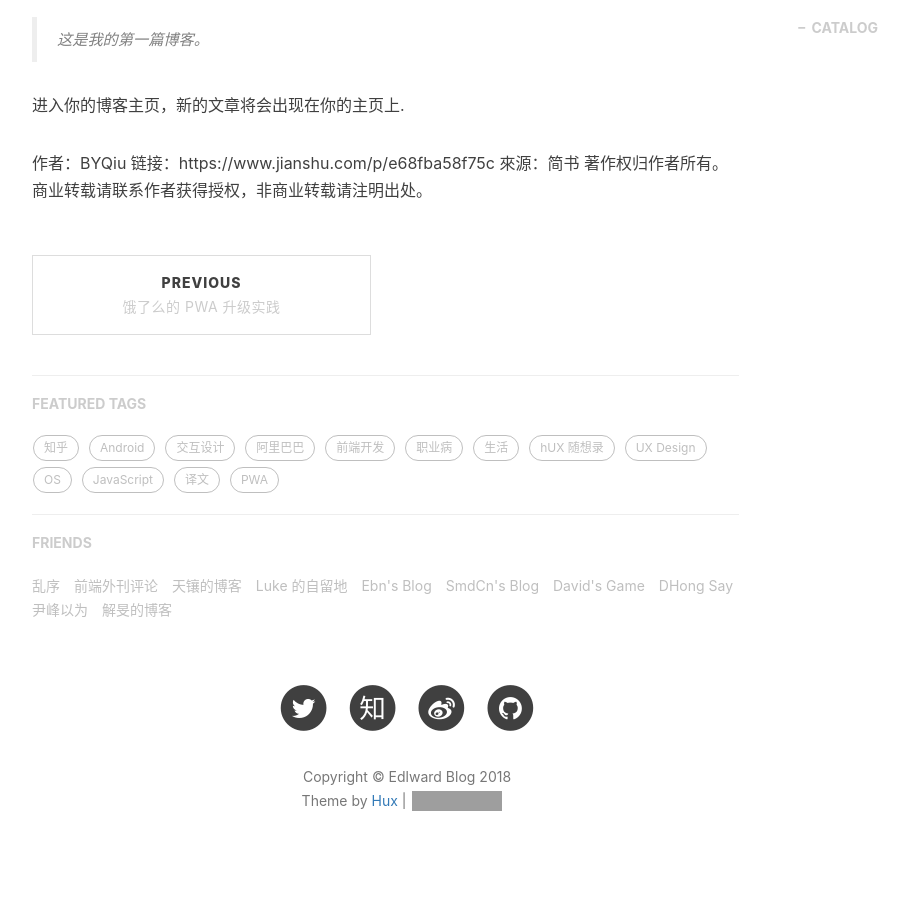
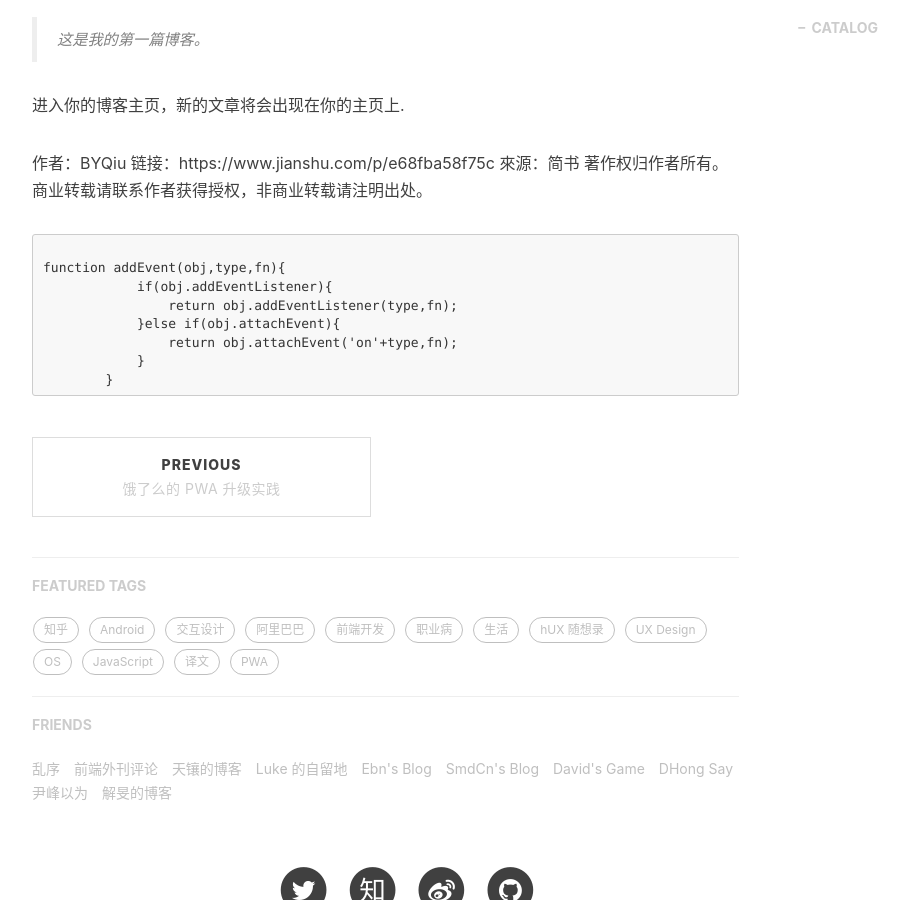
Before and after one commit to gary-robotics/dlward, a Jekyll site: the page built from _posts/2018-06-04-快速搭建-2018.markdown, in a window 1280 px wide and 900 px high, scrolled down 609 px. Shown: the whole window, without its empty margins (233-1142 px from the left). Built offline with Jekyll 4.4.1, drawn with Linux system fonts in a browser that asks for light colours; nearby versions of some CDN libraries; comment, search, counter and statistics services are not loaded; grey boxes are pictures that could not be loaded.

Commit message:
Update 2018-06-04-快速搭建-2018.markdown

````diff
--- a/_posts/2018-06-04-快速搭建-2018.markdown
+++ b/_posts/2018-06-04-快速搭建-2018.markdown
@@ -19,3 +19,13 @@ tags:                               #标签
 链接：https://www.jianshu.com/p/e68fba58f75c
 來源：简书
 著作权归作者所有。商业转载请联系作者获得授权，非商业转载请注明出处。
+```
+
+function addEvent(obj,type,fn){
+            if(obj.addEventListener){
+                return obj.addEventListener(type,fn);
+            }else if(obj.attachEvent){
+                return obj.attachEvent('on'+type,fn);
+            }
+        }
+```
````
